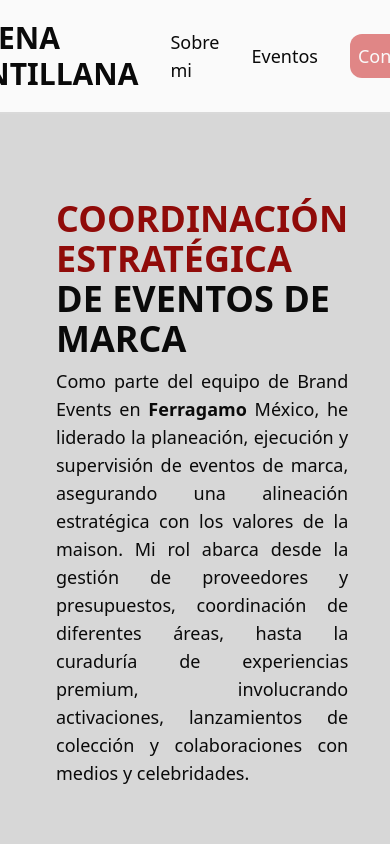
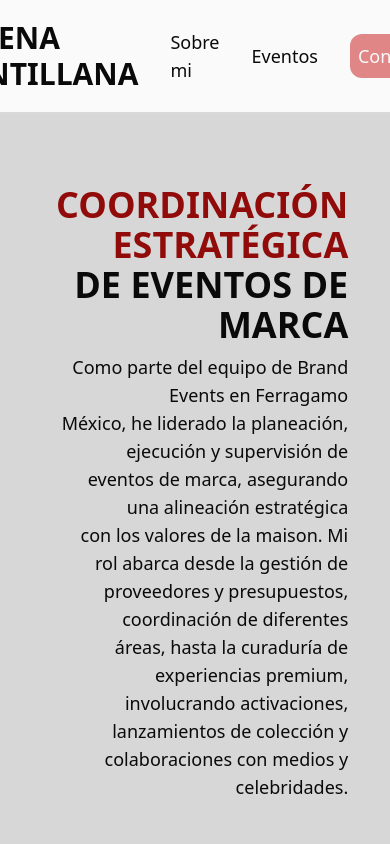
Before and after one commit to romavallejo/portafolio-JSV, a Next.js app: page /events in a window 390 px wide. Shown: the top 844 px of the page. Built offline with nearby package versions, Linux system fonts and the light colour scheme; grey boxes are pictures that could not be loaded.

Commit message:
carousel change image buttons working

```diff
--- a/app/events/[id]/page.tsx
+++ b/app/events/[id]/page.tsx
@@ -3,6 +3,7 @@ import { eventsData } from "@/data/eventData";
 import { colorMap } from "@/data/colorMap";
 import Carousel from "@/components/Carousel";
 import { DualTypewriter } from "@/components/DualTypewriter";
+import { Typewriter } from "@/components/Typewriter";
 
 export default async function eventInfo({params}: {params: Promise<{ id: string }>}) {
     const { id } = await params;
@@ -21,7 +22,7 @@ export default async function eventInfo({params}: {params: Promise<{ id: string
         images.push(`/images/${event.id}/${event.id}_${i}.jpg`);
 
     return(
-        <div className="flex justify-evenly items-center gap-8 p-14 min-h-[calc(100vh-86px)]">
+        <div className={"flex justify-evenly items-center gap-8 p-14 min-h-[calc(100vh-86px)] " + (event.id % 2 != 0 ? "flex-row-reverse" : "")}>
             <div
                 className={"flex justify-center flex-1 p-6 "+ colorMap[event.color].bg}
             >
@@ -37,11 +38,13 @@ export default async function eventInfo({params}: {params: Promise<{ id: string
                     bottom={event.titleBottom}
                     colorTop={event.coloredTop}
                     color={colorMap[event.color].text ?? ""}
-                    className="uppercase font-bold text-4xl lg:text-6xl"
+                    className={"uppercase font-bold text-4xl lg:text-6xl " + (event.id % 2 != 0 ? "text-right" : "")}
                 />
-                <p className="text-justify text-lg">
-                    {event.text}
-                </p>
+                <Typewriter
+                    className={"text-lg " + (event.id % 2 != 0 ? "text-right" : "text-left")}
+                    text={event.text}
+                    speed={0.003}
+                />
             </div>
         </div>
     );
--- a/app/events/page.tsx
+++ b/app/events/page.tsx
@@ -1,6 +1,7 @@
 import EventsGrid from "@/components/EventsGrid";
 import Carousel from "@/components/Carousel";
 import { DualTypewriter } from "@/components/DualTypewriter";
+import { Typewriter } from "@/components/Typewriter";
 
 export default function events() {
     return (
@@ -17,18 +18,20 @@ export default function events() {
                         bottom="de eventos de marca"
                         colorTop={true}
                         color="text-red"
-                        className="uppercase font-bold text-4xl lg:text-6xl"
+                        className="text-right uppercase font-bold text-4xl lg:text-6xl"
                     />
-                    <p className="text-justify text-lg">
-                        Como parte del equipo de Brand Events en <strong>Ferragamo </strong>
+                    <Typewriter
+                        className="text-right text-lg"
+                        speed={0.003}
+                        text="Como parte del equipo de Brand Events en Ferragamo
                         México, he liderado la planeación, ejecución y supervisión de
                         eventos de marca, asegurando una alineación estratégica
                         con los valores de la maison. Mi rol abarca desde la gestión de
                         proveedores y presupuestos, coordinación de diferentes
                         áreas, hasta la curaduría de experiencias premium,
                         involucrando activaciones, lanzamientos de colección y
-                        colaboraciones con medios y celebridades.
-                    </p>
+                        colaboraciones con medios y celebridades."
+                    />
                 </div>
             </div>
 
--- a/app/page.tsx
+++ b/app/page.tsx
@@ -3,20 +3,25 @@ import EventsGrid from "@/components/EventsGrid"
 import TextHighlight from '@/components/TextHighlight';
 import Carousel from '@/components/Carousel';
 import { Typewriter } from '@/components/Typewriter';
+import { DualTypewriter } from '@/components/DualTypewriter';
 
 export default function LandingPage() {
   return (
     <>
-      <div className="flex flex-col md:flex-row justify-evenly items-center gap-8 p-14 bg-background-alt min-h-[calc(100vh-86px)]">
+      <div className="flex flex-col md:flex-row justify-evenly items-center p-14 bg-background-alt min-h-[calc(100vh-86px)]">
 
         <div className=" flex bg-red-light p-6 flex-1 max-w-[900px]">
           <Carousel images={[2,1,3]} changable={false}/>
         </div>
 
         <div className="text-center md:text-right">
-          <Typewriter
+          <DualTypewriter
+            top='Contruyendo'
+            bottom='grandes proyectos'
             className="text-4xl lg:text-6xl font-bold uppercase"
-            text={'Construyendo\ngrandes proyectos'}/>
+            colorTop={false}
+            color='text-red'
+          />
           <Typewriter
             className='text-2xl lg:text-4xl italic'
             text='Jimena Santillana Vallejo'/>
--- a/components/Carousel.tsx
+++ b/components/Carousel.tsx
@@ -4,6 +4,7 @@ import { useEffect, useState } from "react";
 import TextHighlight from '@/components/TextHighlight';
 import { eventSummaries } from '../data/eventsSummary'
 import { motion, AnimatePresence } from "framer-motion";
+import { image } from "motion/react-client";
 
 interface CarouselProps {
     images: number[] | string[],
@@ -38,6 +39,34 @@ const Carousel = ({ images, changable }: CarouselProps) => {
 
                 {/* IMAGE HOLDER */}
                 <div className="relative w-full max-w-225 aspect-13/9 overflow-hidden">
+
+                    {changable &&
+                        <>
+                            <motion.button
+                                className="text-merge text-4xl font-extrabold mask-r-from-30% absolute w-[10%] h-full z-101 flex  justify-center items-center bg-black/70 hover:cursor-pointer"
+                                initial={{ opacity: 0 }}
+                                whileHover={{
+                                    opacity: 1
+                                }}
+                                transition={{ duration: 0.25 }}
+                                onClick={()=>setImageIndex(imageIndex-1 < 0 ? total-1 : imageIndex-1)}
+                            >
+                                &lt;
+                            </motion.button>
+                            <motion.button
+                                className="text-merge text-4xl font-extrabold mask-l-from-30% absolute w-[10%] right-0 h-full z-101 flex  justify-center items-center bg-black/70 hover:cursor-pointer"
+                                initial={{ opacity: 0 }}
+                                whileHover={{
+                                    opacity: 1
+                                }}
+                                transition={{ duration: 0.25 }}
+                                onClick={()=>setImageIndex((imageIndex+1)%total)}
+                            >
+                                &gt;
+                            </motion.button>
+                        </>
+                    }
+
                     <AnimatePresence mode="wait">
                         <motion.div
                             key={imageIndex}
@@ -91,12 +120,13 @@ const Carousel = ({ images, changable }: CarouselProps) => {
                         exit={{ opacity: 0 }}
                         className="fixed inset-0 flex flex-col justify-center items-center gap-4 bg-black/75 backdrop-blur-xs p-16 z-100"
                     >
-                        <button
-                            className="self-start"
+                        <motion.button
+                            whileHover={{ scale: 1.3}}
+                            className="bg-red-light self-end hover:cursor-pointer"
                             onClick={()=>setIsActive(true)}
                         >
-                            <TextHighlight>x</TextHighlight>
-                        </button>
+                            f
+                        </motion.button>
                         <div className="relative w-[85vw] h-[85vh] max-w-[95vw] max-h-[85vh]">
                             <Image
                                 src={usingNumbers ?
--- a/components/EventsGrid.tsx
+++ b/components/EventsGrid.tsx
@@ -10,7 +10,7 @@ const EventsGrid = ({ highlightPage = false, highlights = [0,1,2,3] }: EventsGri
     return (
         <div className="flex flex-col gap-5 p-12">
 
-            <h1 className="text-2xl font-bold">Eventos</h1>
+            <h1 className="text-4xl lg:text-6xl font-bold uppercase tracking-[2rem] text-center ">Eventos</h1>
 
             <div className='grid grid-cols-1 md:grid-cols-2 lg:grid-cols-4 gap-7'>
                 {highlightPage ? highlights.map(index =>
--- a/components/Typewriter.tsx
+++ b/components/Typewriter.tsx
@@ -4,18 +4,20 @@ import { HTMLMotionProps } from "framer-motion";
 
 interface TypewriterProps extends HTMLMotionProps<"p"> {
   text: string;
-
+  speed?: number;
 }
 
-export const sentenceVariants: Variants = {
+export const Typewriter: React.FC<TypewriterProps> = ({ text, speed = 0.05,...rest }) => {
+
+  const sentenceVariants: Variants = {
     hidden: {},
     visible: {
       opacity: 1,
-    transition: { staggerChildren: 0.05 }
+      transition: { staggerChildren: speed }
     }
   };
 
-export const letterVariants: Variants = {
+  const letterVariants: Variants = {
     hidden: { opacity: 0 },
     visible: {
       opacity: 1,
@@ -23,7 +25,6 @@ export const letterVariants: Variants = {
     }
   };
 
-export const Typewriter: React.FC<TypewriterProps> = ({ text, ...rest }) => {
   const lines = text.split("\n");
   return (
     <motion.p
--- a/data/eventData.ts
+++ b/data/eventData.ts
@@ -33,7 +33,7 @@ export const eventsData: eventsDataInterface[] = [
         titleBottom: "Signorina",
         coloredTop: false,
         color: "red",
-        text: "Dentro de la presentación de la colección FW24 en Ciudad de México, por la noche se levó a cabo una cena privada en el rooftop de Polanco con celebridades y representantes de prensa para dar a conocer de forma exclusiva las fragancias Signorina y Red Leather. \nEsta experiencia íntima brindó la oportunidad de fortalecer la relación con key partners y medios clave, creando un ambiente de cercanía y sofisticación que complementó la narrativa del evento principal y amplificó la visibilidad de la marca ante audiencias estratégicas.",
+        text: "Dentro de la presentación de la colección FW24 en Ciudad de México, por la noche se llevó a cabo una cena privada en el rooftop de Polanco con celebridades y representantes de prensa para dar a conocer de forma exclusiva las fragancias Signorina y Red Leather. \nEsta experiencia íntima brindó la oportunidad de fortalecer la relación con key partners y medios clave, creando un ambiente de cercanía y sofisticación que complementó la narrativa del evento principal y amplificó la visibilidad de la marca ante audiencias estratégicas.",
         imgNum: 7,
     },
     {
```
Also changed, not shown: public/icons/close_icon_light.svg (added). Lines whose indentation alone changed are shown as unchanged.
